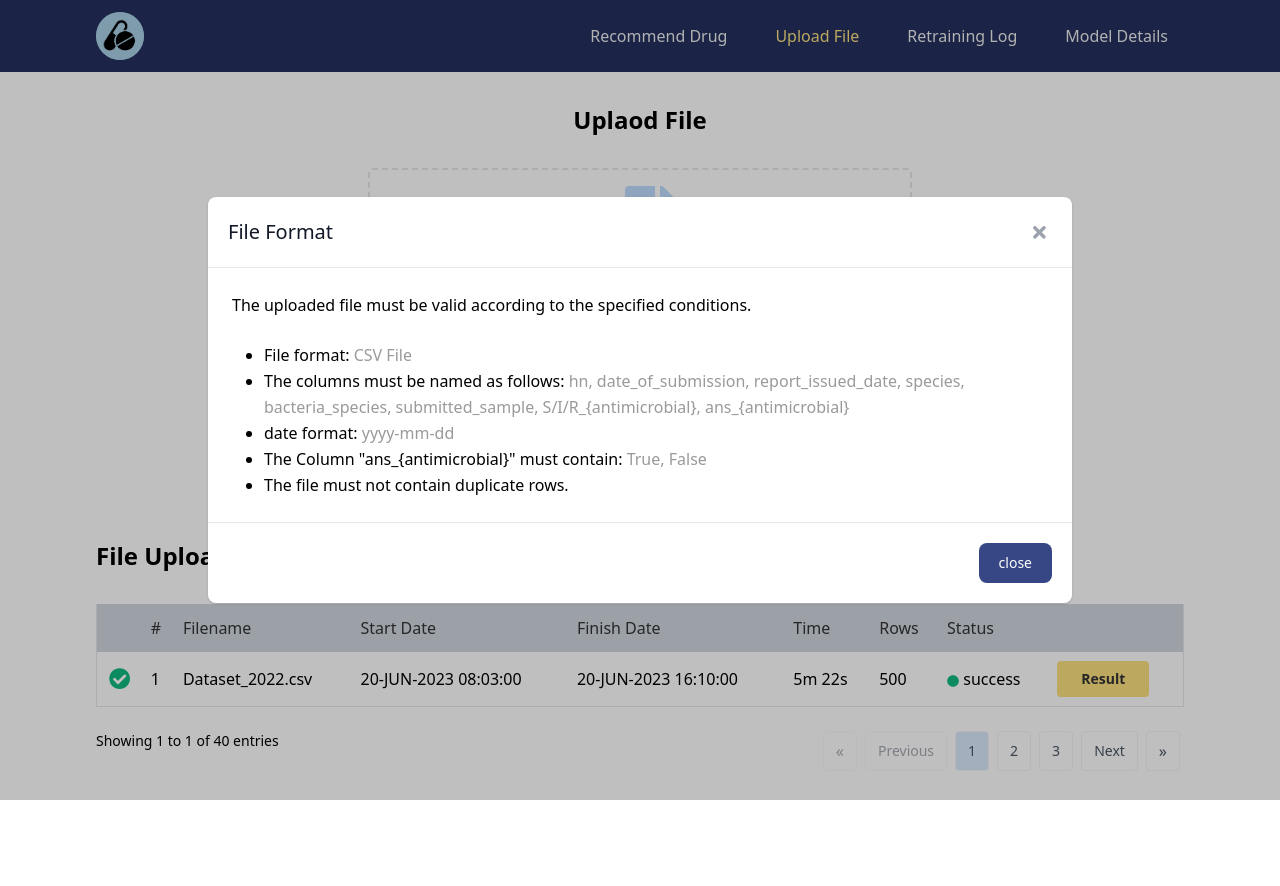
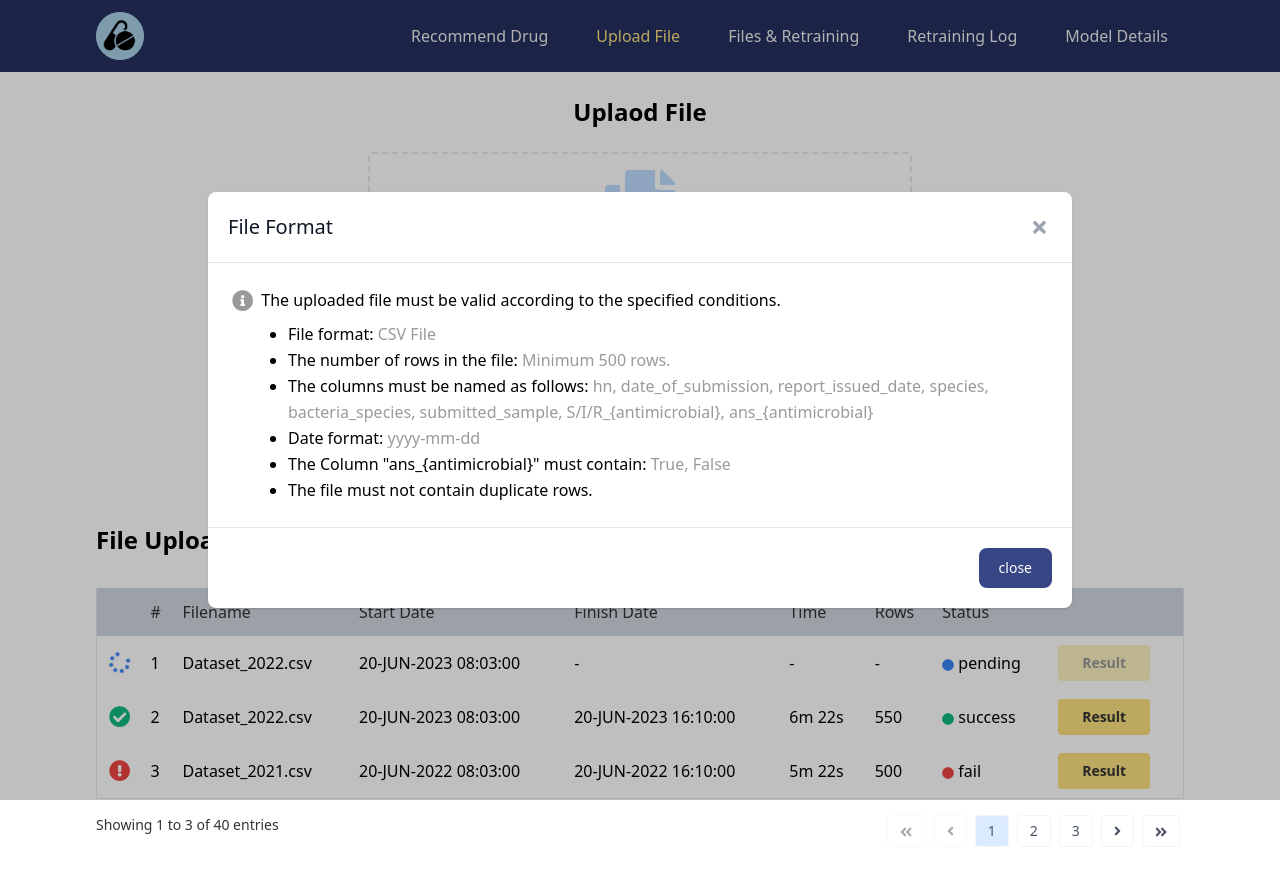
Before and after one commit to rawitsara-ym/Antimicrobial-Recommendation-Frontend, a Vue app: page /upload-file in a window 1280 px wide. Both pictures are taken after a click on the icon 740 px from the left and 294 px from the top of the page. Shown: the top 886 px of the page. Before the commit the page ends 827 px from the top, so only its background shows below. Built offline with nearby package versions, Linux system fonts and the light colour scheme.

Commit message:
create result modal and file&retraining page

```diff
--- a/src/App.vue
+++ b/src/App.vue
@@ -1,6 +1,6 @@
 <template>
   <nav-bar/>
-  <div class="px-24">
+  <div class="px-24 pt-nav">
     <router-view/>
   </div>
 </template>
@@ -26,6 +26,9 @@ export default {
 } */
 .h-full-screen {
   height: calc(100vh - 72px);
+}
+.pt-nav {
+  padding-top: 72px;
 }
 .bg-blue-1 {
   background-color: #24305E;
--- a/src/components/ChooseFile.vue
+++ b/src/components/ChooseFile.vue
@@ -1,6 +1,5 @@
 <template>
   <div class="flex flex-col items-center w-full">
-    <p class="text-2xl font-semibold my-8">Uplaod File</p>
     <div
       @dragover.prevent
       @drop.prevent
@@ -11,7 +10,7 @@
       <div class="flex items-center mt-4">
         <p class="text-gray-1 text-center">Drag and Drop a File here</p>
         <font-awesome-icon
-          @click="openFileFormatModal"
+          @click="openModal"
           icon="info-circle"
           class="text-gray-2 ml-2 cursor-pointer"
         />
@@ -34,7 +33,7 @@
           type="radio"
           id="gn"
           value="GN"
-          v-model="vitek_id"
+          v-model="vitekId"
           class="mx-2 cursor-pointer"
         />
         <label for="gn">GN</label>
@@ -45,7 +44,7 @@
           type="radio"
           id="gp"
           value="GP"
-          v-model="vitek_id"
+          v-model="vitekId"
           class="mx-2 cursor-pointer"
         />
         <label for="gp">GP</label>
@@ -53,16 +52,29 @@
     </div>
 
     <!-- File Format Modal -->
-    <modal
-      :title="'File Format'"
-      :showModal="show_file_format"
-      @OnClose="closeFileFormatModal"
+    <modal :showModal="showModal" @OnClose="closeModal">
+      <template v-slot:modal-header>
+        <h3>File Format</h3>
+      </template>
+      <template v-slot:modal-body>
+        <div class="flex items-center">
+          <font-awesome-icon
+            icon="info-circle"
+            size="lg"
+            class="text-gray-2 mr-2"
+          />
+          <p>
+            The uploaded file must be valid according to the specified
+            conditions.
+          </p>
+        </div>
+        <ul class="list-disc ml-14">
+          <li>File format: <span class="text-gray-2">CSV File</span></li>
+          <li>
+            The number of rows in the file:<span class="text-gray-2">
+              Minimum 500 rows.</span
             >
-      <p>
-        The uploaded file must be valid according to the specified conditions.
-      </p>
-      <ul class="list-disc ml-8">
-        <li>File format: <span class="text-gray-2">CSV File</span></li>
+          </li>
           <li>
             The columns must be named as follows:
             <span class="text-gray-2"
@@ -71,13 +83,14 @@
               ans_{antimicrobial}</span
             >
           </li>
-        <li>date format: <span class="text-gray-2">yyyy-mm-dd</span></li>
+          <li>Date format: <span class="text-gray-2">yyyy-mm-dd</span></li>
           <li>
             The Column "ans_{antimicrobial}" must contain:
             <span class="text-gray-2">True, False</span>
           </li>
           <li>The file must not contain duplicate rows.</li>
         </ul>
+      </template>
     </modal>
   </div>
 </template>
@@ -92,8 +105,8 @@ export default {
   data() {
     return {
       file: null,
-      vitek_id: null,
-      show_file_format: false,
+      vitekId: null,
+      showModal: false,
     };
   },
   methods: {
@@ -106,13 +119,13 @@ export default {
       this.$emit("AddFile", e.target.files[0]);
     },
     emitVitekId() {
-      this.$emit("VitekId", this.vitek_id);
+      this.$emit("VitekId", this.vitekId);
     },
-    closeFileFormatModal() {
-      this.show_file_format = false;
+    closeModal() {
+      this.showModal = false;
     },
-    openFileFormatModal() {
-      this.show_file_format = true;
+    openModal() {
+      this.showModal = true;
     },
   },
 };
--- /dev/null
+++ b/src/components/FileManagement.vue
@@ -0,0 +1,86 @@
+<template>
+  <div class="">
+    <table class="border-l border-r border-b">
+      <thead class="bg-gray-3">
+        <tr>
+          <th class="px-6 py-3 text-left font-medium text-gray-1">#</th>
+          <th class="px-6 py-3 text-left font-medium text-gray-1">Filename</th>
+          <th class="px-6 py-3 text-left font-medium text-gray-1">
+            Upload Date
+          </th>
+          <th class="px-6 py-3 text-left font-medium text-gray-1">
+            Amount of Rows
+          </th>
+          <th class="px-6 py-3 text-left font-medium text-gray-1">Delete</th>
+        </tr>
+      </thead>
+      <tbody class="text-gray-900">
+        <tr v-for="(item, index) in files" :key="index" class="bg-white">
+          <td class="px-6 py-2">{{ index + 1 }}</td>
+          <td class="px-6 py-2">{{ item.filename }}</td>
+          <td class="px-6 py-2">{{ item.timestamp }}</td>
+          <td class="px-6 py-2">{{ item.amount_row }}</td>
+          <td class="px-6 py-2 text-center">
+            <button @click="deleteFile">
+              <font-awesome-icon icon="trash-alt" class="text-red-500" />
+            </button>
+          </td>
+        </tr>
+        <tr v-if="files.length == 0">
+          <td
+            colspan="5"
+            class="text-center text-sm font-medium text-gray-1 p-4"
+          >
+            No File
+          </td>
+        </tr>
+      </tbody>
+    </table>
+    <pagination
+      :row-on-page="files.length"
+      :total-pages="totalPages"
+      :total="total"
+      :per-page="perPage"
+      :current-page="currentPage"
+      :has-more-pages="hasMorePages"
+      @pagechanged="showMore"
+    />
+  </div>
+</template>
+
+<script>
+import Pagination from "./Pagination.vue";
+
+export default {
+  name: "FileManagement",
+  components: {
+    Pagination,
+  },
+  data() {
+    return {
+      files: [
+        {
+          filename: "Report_6_2022.csv",
+          timestamp: "30-JUN-2022 08:03:00",
+          amount_row: 567,
+        },
+        {
+          filename: "Report_12_2021.csv",
+          timestamp: "31-DEC-2021 12:12:00",
+          amount_row: 689,
+        },
+      ],
+      totalPages: 4,
+      total: 40,
+      perPage: 10,
+      currentPage: 1,
+      hasMorePages: true,
+    };
+  },
+  methods: {
+    showMore(page) {
+      this.currentPage = page;
+    },
+  },
+};
+</script>
--- a/src/components/FileUploadLog.vue
+++ b/src/components/FileUploadLog.vue
@@ -6,9 +6,7 @@
         <thead class="bg-gray-3">
           <tr>
             <th class="px-2 py-3 text-left font-medium text-gray-1"></th>
-            <th class="px-2 py-3 text-left font-medium text-gray-1">
-              #
-            </th>
+            <th class="px-2 py-3 text-left font-medium text-gray-1">#</th>
             <th class="px-2 py-3 text-left font-medium text-gray-1">
               Filename
             </th>
@@ -18,24 +16,34 @@
             <th class="px-2 py-3 text-left font-medium text-gray-1">
               Finish Date
             </th>
-            <th class="px-2 py-3 text-left font-medium text-gray-1">
-              Time
-            </th>
-            <th class="px-2 py-3 text-left font-medium text-gray-1">
-              Rows
-            </th>
-            <th class="px-2 py-3 text-left font-medium text-gray-1">
-              Status
-            </th>
+            <th class="px-2 py-3 text-left font-medium text-gray-1">Time</th>
+            <th class="px-2 py-3 text-left font-medium text-gray-1">Rows</th>
+            <th class="px-2 py-3 text-left font-medium text-gray-1">Status</th>
             <th class="px-2 py-3 text-left font-medium text-gray-1"></th>
           </tr>
         </thead>
         <tbody>
           <tr v-for="(item, index) in logs" :key="index">
             <td class="px-2 py-2 text-center">
-              <font-awesome-icon v-if="success(item)" icon="check-circle" size="lg" class="text-green-500"/>
-              <font-awesome-icon v-else-if="fail(item)" icon="exclamation-circle" size="lg" class="text-red-500"/>
-              <font-awesome-icon v-else icon="spinner" size="lg" class="text-blue-500" spin />
+              <font-awesome-icon
+                v-if="success(item)"
+                icon="check-circle"
+                size="lg"
+                class="text-green-500"
+              />
+              <font-awesome-icon
+                v-else-if="fail(item)"
+                icon="exclamation-circle"
+                size="lg"
+                class="text-red-500"
+              />
+              <font-awesome-icon
+                v-else
+                icon="spinner"
+                size="lg"
+                class="text-blue-500"
+                spin
+              />
             </td>
             <td class="px-2 py-2">{{ index + 1 }}</td>
             <td class="px-2 py-2">{{ item.filename }}</td>
@@ -44,16 +52,34 @@
             <td class="px-2 py-2">{{ item.time }}</td>
             <td class="px-2 py-2">{{ item.amount_row }}</td>
             <td class="px-2 py-2">
-              <font-awesome-icon v-if="success(item)" icon="circle" size="xs" class="text-green-500"/>
-              <font-awesome-icon v-else-if="fail(item)" icon="circle" size="xs" class="text-red-500"/>
-              <font-awesome-icon v-else icon="circle" size="xs" class="text-blue-500" />
+              <font-awesome-icon
+                v-if="success(item)"
+                icon="circle"
+                size="xs"
+                class="text-green-500"
+              />
+              <font-awesome-icon
+                v-else-if="fail(item)"
+                icon="circle"
+                size="xs"
+                class="text-red-500"
+              />
+              <font-awesome-icon
+                v-else
+                icon="circle"
+                size="xs"
+                class="text-blue-500"
+              />
               {{ item.result.status }}
             </td>
             <td>
               <button
-                @click="openResult"
+                @click="openModal(item)"
                 :disabled="!success(item) && !fail(item)"
-                :class="{ 'opacity-50 cursor-not-allowed': !success(item) && !fail(item)}"
+                :class="{
+                  'opacity-50 cursor-not-allowed':
+                    !success(item) && !fail(item),
+                }"
                 class="bg-yellow-1 text-gray-1 text-sm font-semibold py-2 px-6 m-2 rounded"
               >
                 Result
@@ -78,45 +104,157 @@
         :current-page="currentPage"
         :has-more-pages="hasMorePages"
         @pagechanged="showMore"
-      >
-      </pagination>
+      />
     </div>
-    <div></div>
+
+    <!-- result modal -->
+    <modal :showModal="showModal" @OnClose="closeModal">
+      <template v-slot:modal-header>
+        <h3>
+          Upload Your File
+          <span
+            v-if="modalBody.result.status == 'success'"
+            class="text-green-500"
+            >Success!</span
+          >
+          <span v-else class="text-red-500">Fail!</span>
+        </h3>
+      </template>
+      <template v-slot:modal-body>
+        <div v-if="modalBody.result.status == 'success'">
+          <p>Your file is valid according to the specified conditions.</p>
+          <div class="flex items-center mt-2">
+            <font-awesome-icon
+              icon="check-circle"
+              size="lg"
+              class="text-green-500 mr-2"
+            />
+            <p>Successfully uploaded {{ modalBody.amount_row }} rows.</p>
+          </div>
+        </div>
+        <div v-else>
+          <p>
+            Your file is
+            <span class="text-red-500">invalid</span> according to the specified
+            conditions.
+          </p>
+          <div
+            v-if="modalBody.result.type == 'size'"
+            class="flex items-center mt-2"
+          >
+            <font-awesome-icon
+              icon="exclamation-circle"
+              size="lg"
+              class="text-red-500 mr-2"
+            />
+            <p>Your file has less than 500 rows.</p>
+          </div>
+          <div v-else-if="modalBody.result.type == 'columns'" class="flex mt-2">
+            <font-awesome-icon
+              icon="exclamation-circle"
+              size="lg"
+              class="text-red-500 mr-2"
+            />
+            <p>
+              The columns must be named as follows:
+              <span class="text-gray-2"
+                >hn, date_of_submission, report_issued_date, species,
+                bacteria_species, submitted_sample, vitek_id,
+                S/I/R_{antimicrobial}, ans_{antimicrobial}
+              </span>
+            </p>
+          </div>
+          <div v-else>
+            <div class="flex items-center mt-2">
+              <font-awesome-icon
+                icon="exclamation-circle"
+                size="lg"
+                class="text-red-500 mr-2"
+              />
+              <p>
+                Conditionally
+                <span class="text-red-500">invalid rows</span> are as follows:
+              </p>
+            </div>
+            <ul class="list-disc ml-14">
+              <li v-for="(item, index) in modalBody.result.messages" :key="index">
+                {{ item.slice(0, item.indexOf(":")) }}
+                <span class="text-gray-2">
+                  {{ item.slice(item.indexOf(":")) }}
+                </span>
+              </li>
+            </ul>
+          </div>
+        </div>
+      </template>
+    </modal>
   </div>
 </template>
 
 <script>
-import axios from 'axios';
-import Pagination from './Pagination.vue';
+import axios from "axios";
+import Pagination from "./Pagination.vue";
+import Modal from "./Modal.vue";
 
 export default {
   name: "FileUploadLog",
   components: {
     Pagination,
+    Modal,
   },
   data() {
     return {
-      host: 'http://localhost:8000',
+      host: "http://localhost:8000",
       logs: [
         {
           filename: "Dataset_2022.csv",
           start_date: "20-JUN-2023 08:03:00",
+          finish_date: "-",
+          time: "-",
+          amount_row: "-",
+          result: {
+            status: "pending",
+            type: "",
+            messages: [],
+          },
+        },
+        {
+          filename: "Dataset_2022.csv",
+          start_date: "20-JUN-2023 08:03:00",
           finish_date: "20-JUN-2023 16:10:00",
-          time: "5m 22s",
-          amount_row: 500,
+          time: "6m 22s",
+          amount_row: 550,
           result: {
             status: "success",
             type: "",
             messages: [],
           },
         },
+        {
+          filename: "Dataset_2021.csv",
+          start_date: "20-JUN-2022 08:03:00",
+          finish_date: "20-JUN-2022 16:10:00",
+          time: "5m 22s",
+          amount_row: 500,
+          result: {
+            status: "fail",
+            type: "",
+            messages: [
+              'S/I/R_{antimicrobial} must be "S", "I", "R", "+", "-" or " ": 33, 34',
+              'ans_{antimicrobial} must be "True" or "False": 40',
+              "duplicate rows 10 rows: 10, 11, 12, 13, 14, 15, 16, 17, 18, 19",
+            ],
+          },
+        },
       ],
+      showModal: false,
       // page: 1,
       totalPages: 4,
       total: 40,
       perPage: 10,
       currentPage: 1,
       hasMorePages: true,
+      modalBody: {},
     };
   },
   methods: {
@@ -126,18 +264,24 @@ export default {
     },
     getLogs() {
       let params = { page: this.currentPage };
-      axios.get(`${this.host}/api/logs_upload`, { params })
-        .then((response) => {
+      axios.get(`${this.host}/api/logs_upload`, { params }).then((response) => {
         this.logs = response.data.data;
         this.totalPages = 4;
         this.total = 40;
-      })
+      });
     },
     success(log) {
-      return log.result.status == 'success';
+      return log.result.status == "success";
     },
     fail(log) {
-      return log.result.status == 'fail';
+      return log.result.status == "fail";
+    },
+    closeModal() {
+      this.showModal = false;
+    },
+    openModal(result) {
+      this.showModal = true;
+      this.modalBody = result;
     },
   },
 };
--- a/src/components/Modal.vue
+++ b/src/components/Modal.vue
@@ -8,9 +8,9 @@
       <div class="relative bg-white rounded-lg shadow">
         <!-- Modal header -->
         <div class="flex justify-between items-center p-5 rounded-t border-b">
-          <h3 class="text-xl font-medium text-gray-900">
-            {{ title }}
-          </h3>
+          <div class="text-xl font-medium text-gray-900">
+            <slot name="modal-header"></slot>
+          </div>
           <button
             class="text-gray-400 bg-transparent hover:text-gray-900 rounded-lg text-sm p-1.5 ml-auto inline-flex items-center"
             @click="onClose"
@@ -19,8 +19,8 @@
           </button>
         </div>
         <!-- Modal body -->
-        <div class="p-6 space-y-6 text-base leading-relaxed">
-          <slot></slot>
+        <div class="p-6 space-y-2 text-base leading-relaxed">
+          <slot name="modal-body"></slot>
         </div>
         <!-- Modal footer -->
         <div
@@ -43,10 +43,6 @@
 export default {
   name: "Modal",
   props: {
-    title: {
-      type: String,
-      required: true,
-    },
     showModal: {
       type: Boolean,
       required: true,
--- a/src/components/NavBar.vue
+++ b/src/components/NavBar.vue
@@ -1,10 +1,11 @@
 <template>
-  <nav class="bg-blue-1">
+  <nav class="bg-blue-1 fixed inset-x-0">
     <div class="px-24 flex flex-row justify-between items-center">
       <router-link to="/"><img src="../assets/drug-logo.png" alt="logo" class="w-12 h-12 bg-blue-3 rounded-full"></router-link>
       <ul class="flex py-6 font-medium text-white-1 gap-x-4">
         <li class="px-4 hover-yellow"><router-link active-class="active" to="/recommend-drug">Recommend Drug</router-link></li>
         <li class="px-4 hover-yellow"><router-link active-class="active" to="/upload-file">Upload File</router-link></li>
+        <li class="px-4 hover-yellow"><router-link active-class="active" to="/files-retraining">Files & Retraining</router-link></li>
         <li class="px-4 hover-yellow"><router-link active-class="active" to="/retraining-log">Retraining Log</router-link></li>
         <li class="px-4 hover-yellow"><router-link active-class="active" to="/model-details">Model Details</router-link></li>
       </ul>
--- a/src/components/Pagination.vue
+++ b/src/components/Pagination.vue
@@ -1,17 +1,17 @@
 <template>
-  <div class="flex justify-between py-2 my-4">
-    <p class="test-grey-1 text-sm ">Showing {{ startShowing }} to {{ rowOnPage }} of {{ total }} entries</p>
+  <div class="flex justify-between py-2 my-2">
+    <p class="text-gray-1 text-sm ">Showing {{ startShowing }} to {{ rowOnPage }} of {{ total }} entries</p>
     <ul class="flex pagination bg-white">
       <li>
         <button
           @click="onClickFirstPage"
-          class="mx-1 border border-gray-100 px-3 h-10 text-gray-600 no-underline rounded"
+          class="mx-1 border border-gray-100 px-3 h-8 text-gray-600 no-underline rounded"
           :class="{
             'opacity-50': isInFirstPage,
             'hover:bg-gray-100': !isInFirstPage,
           }"
         >
-          &laquo;
+          <font-awesome-icon icon="angle-double-left" class="text-sm"/>
         </button>
       </li>
 
@@ -21,19 +21,19 @@
           @click="onClickPreviousPage"
           :disabled="isInFirstPage"
           aria-label="Go to previous page"
-          class="mx-1 border border-gray-100 px-3 h-10 text-gray-600 no-underline text-sm rounded"
+          class="mx-1 border border-gray-100 px-3 h-8 text-gray-600 no-underline text-sm rounded"
           :class="{
             'opacity-50': isInFirstPage,
             'hover:bg-gray-100': !isInFirstPage,
           }"
         >
-          Previous
+          <font-awesome-icon icon="angle-left" class="text-sm"/>
         </button>
       </li>
 
       <li v-for="page in pages" :key="page.name">
         <button
-          class="mx-1 text-sm border border-gray-100 px-3 h-10 text-gray-600 no-underline rounded"
+          class="mx-1 text-sm border border-gray-100 px-3 h-8 text-gray-600 no-underline rounded"
           @click="onClickPage(page.name)"
           :class="{
             'bg-blue-100': isPageActive(page.name),
@@ -50,19 +50,19 @@
           @click="onClickNextPage"
           :disabled="isInLastPage"
           aria-label="Go to next page"
-          class="mx-1 border border-gray-100 px-3 h-10 text-gray-600 no-underline text-sm rounded"
+          class="mx-1 border border-gray-100 px-3 h-8 text-gray-600 no-underline text-sm rounded"
           :class="{
             'opacity-50': isInLastPage,
             'hover:bg-gray-100': !isInLastPage,
           }"
         >
-          Next
+          <font-awesome-icon icon="angle-right" class="text-sm"/>
         </button>
       </li>
 
       <li>
         <button
-          class="mx-1 border border-gray-100 px-3 h-10 text-gray-600 no-underline rounded"
+          class="mx-1 border border-gray-100 px-3 h-8 text-gray-600 no-underline rounded"
           @click="onClickLastPage"
           :disabled="isInLastPage"
           :class="{
@@ -70,7 +70,7 @@
             'hover:bg-gray-100': !isInLastPage,
           }"
         >
-          &raquo;
+          <font-awesome-icon icon="angle-double-right" class="text-sm"/>
         </button>
       </li>
     </ul>
--- /dev/null
+++ b/src/views/FilesRetrainingPage.vue
@@ -0,0 +1,22 @@
+<template>
+    <div class="flex flex-col items-center mb-8">
+        <h1 class="text-2xl font-semibold my-6">File & Retraining</h1>
+        <file-management/>
+        <button
+        @click="retraining"
+        class="bg-blue-2 text-white-1 font-semibold py-2 px-6 rounded"
+      >
+        Retraining Now
+      </button>
+    </div>
+</template>
+<script>
+import FileManagement from '../components/FileManagement.vue'
+
+export default {
+    name: 'FilesRetrainingPage',
+    components: {
+        FileManagement,
+    }
+}
+</script>
--- a/src/views/RecommendDrug.vue
+++ b/src/views/RecommendDrug.vue
@@ -1,6 +1,6 @@
 <template>
   <div class="flex flex-col items-center">
-    <p class="text-2xl font-semibold my-8">Antimicrobial Recommedation</p>
+    <p class="text-2xl font-semibold my-6">Antimicrobial Recommedation</p>
     <feature-form @EmitForm="getFeatureForm" class="mb-8" />
     <antimicrobial-form v-if="body.vitek_id" @EmitForm="getAntimicrobialForm" :vitekId=body.vitek_id />
     <div class="mt-8">
--- a/src/views/UploadFile.vue
+++ b/src/views/UploadFilePage.vue
@@ -1,5 +1,6 @@
 <template>
   <div class="flex flex-col items-center mb-8">
+    <p class="text-2xl font-semibold my-6">Uplaod File</p>
     <choose-file @VitekId="getVitekId" @AddFile="getFile" />
     <button
       @click="uploadFile"
@@ -18,7 +19,7 @@ import ChooseFile from "../components/ChooseFile.vue";
 import FileUploadLog from "../components/FileUploadLog.vue";
 
 export default {
-  name: "UploadFile",
+  name: "UploadFilePage",
   components: {
     ChooseFile,
     FileUploadLog,
```
Also changed, not shown: src/router/index.js (+9 -2 lines). Lines whose indentation alone changed are shown as unchanged.
